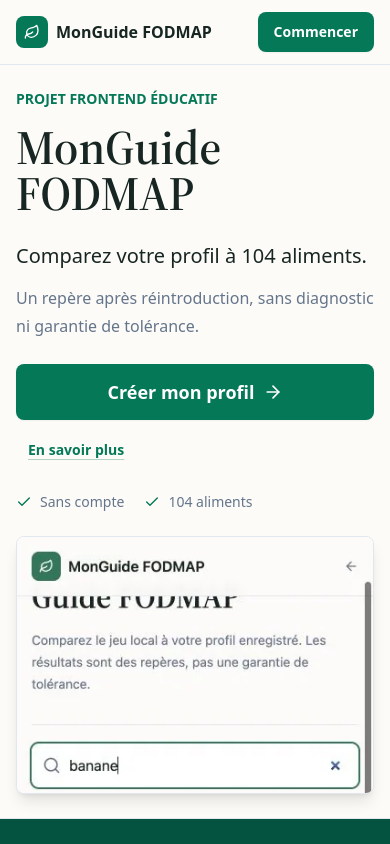
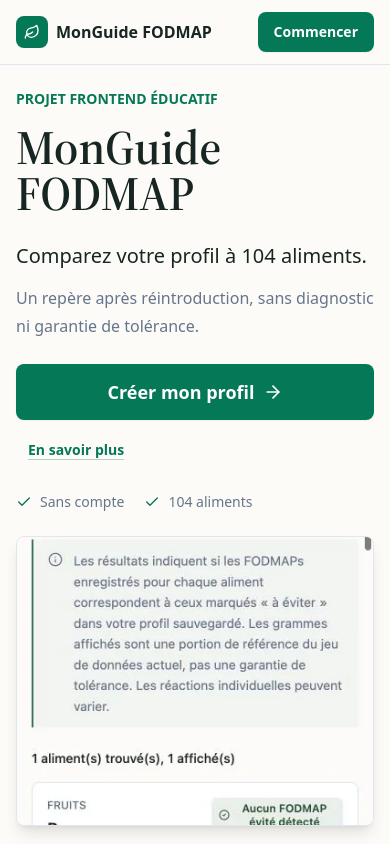
Before and after one commit to jade-hernandez/guide-monf, a React (Vite) app: page / in a window 390 px wide. Shown: the top 844 px of the page. Built offline with nearby package versions, Linux system fonts and the light colour scheme.

Commit message:
fix: mobile landing preview crop

```diff
--- a/src/pages/Landing.tsx
+++ b/src/pages/Landing.tsx
@@ -101,7 +101,7 @@ export default function Landing() {
                 <img
                   src='/assets/explorer-preview.jpg'
                   alt='Explorateur MonGuide FODMAP affichant la recherche, les filtres et des cartes aliments'
-                  className='h-64 w-full object-cover object-top sm:h-80 lg:h-[31rem]'
+                  className='h-72 w-full object-cover object-bottom sm:h-80 sm:object-top lg:h-[31rem]'
                   width='1440'
                   height='900'
                 />
```
Also changed, not shown: 1 other file (tests, documents, lock files or other folders).
